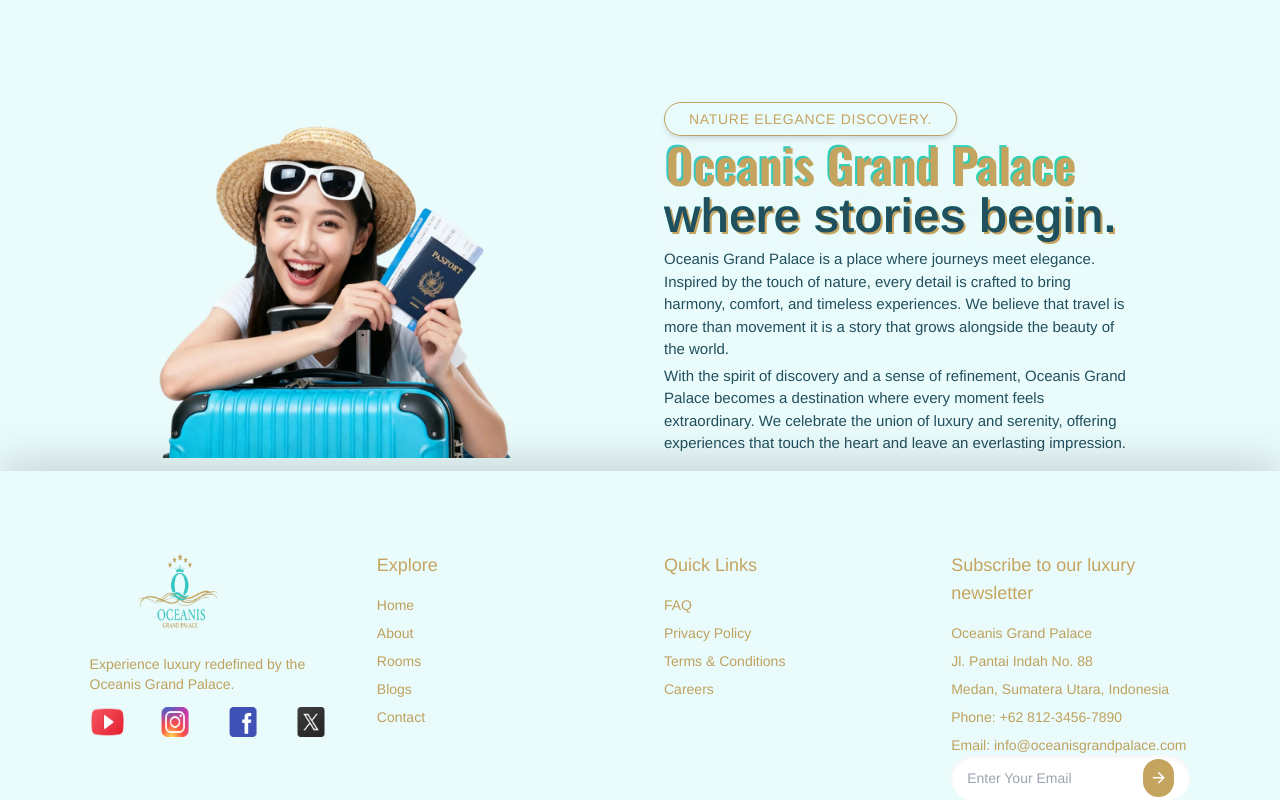
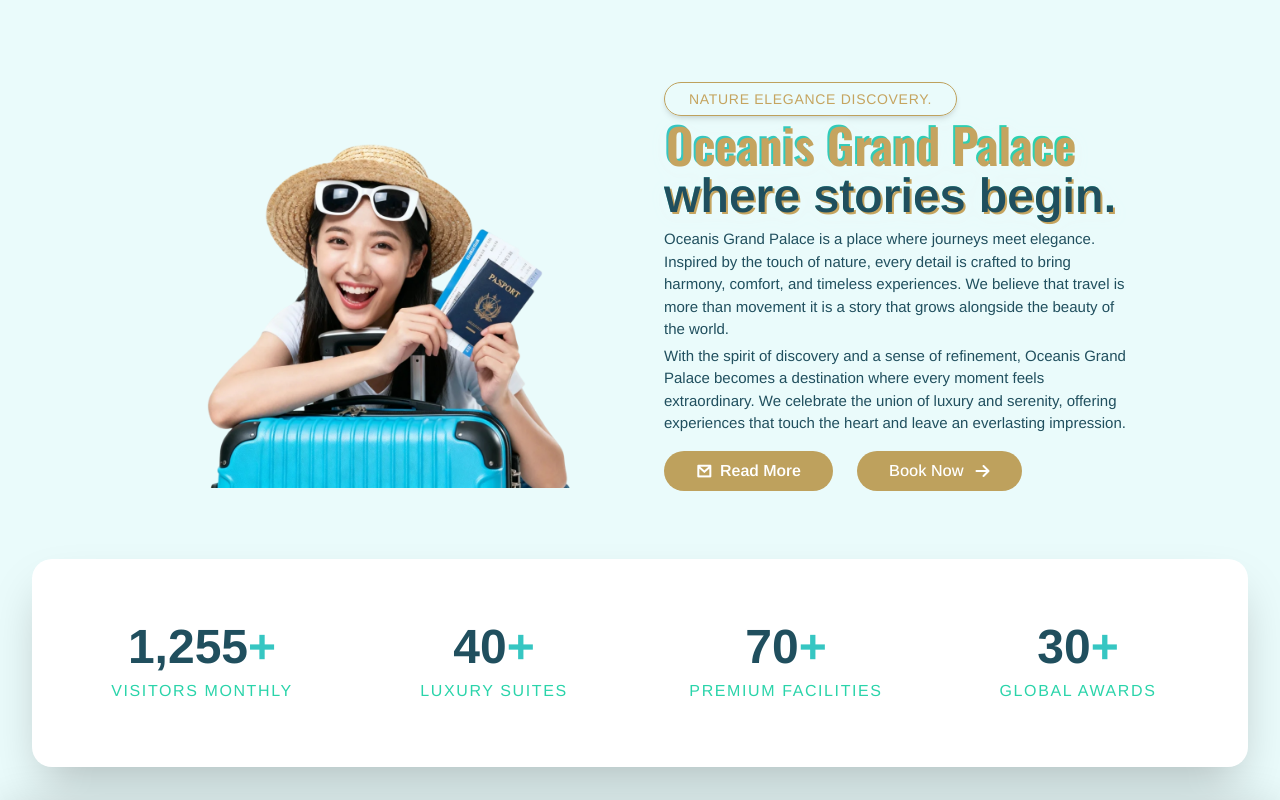
Before and after one commit to YogasWara18/Oceanis-Grand-Palace, a React (Vite) app: page /about in a window 1280 px wide. Shown: the part 2120-2920 px from the top of the page. Built offline with nearby package versions, Linux system fonts and the light colour scheme.

Commit message:
update services

```diff
--- a/src/App.jsx
+++ b/src/App.jsx
@@ -4,6 +4,7 @@ import Index from '../src/Components/Pages/Index';
 import Footer from './Components/Footer/Footer';
 import Copyright from './Components/Footer/Copyright';
 import About from './Components/Pages/About';
+import Services from './Components/Pages/Services';
 
 function App() {
   return (
@@ -12,6 +13,7 @@ function App() {
       <Routes>
         <Route path="/" element={<Index />} />
         <Route path="/about" element={<About />} />
+        <Route path="/services" element={<Services />} />
       </Routes>
       <Footer/>
       <Copyright/>
--- a/src/Components/Pages/About.jsx
+++ b/src/Components/Pages/About.jsx
@@ -139,11 +139,17 @@ function About() {
           <div className="flex justify-center lg:justify-start relative">
             <img
               src={heroImg}
-              className="w-full max-w-md object-contain"
               alt="Hero-about-image"
+              className="
+      w-full max-w-xs sm:max-w-sm md:max-w-md lg:max-w-lg
+      object-contain
+      -translate-y-6 sm:-translate-y-8 md:translate-y-1
+      translate-x-9 sm:translate-x-4 md:translate-x-9 lg:translate-x-12
+    "
             />
           </div>
-          <div className="text-[var(--color-text)] -mt-30 text-center lg:text-left">
+
+          <div className="text-[var(--color-text)]  text-center lg:text-left -translate-y-5">
             <span
               className="rounded-full px-4 sm:px-6 py-2 font-bricolage tracking-wider text-xs sm:text-sm uppercase
                      bg-[var(--prim-light)] text-[var(--text-color)] border border-[var(--text-light)] shadow-md"
@@ -163,11 +169,90 @@ function About() {
               </span>
             </h2>
             <p className="text-[var(--color-text)] text-[15px] mb-1 mt-7">
-              Oceanis Grand Palace is a place where journeys meet elegance. Inspired by the touch of nature, every detail is crafted to bring harmony, comfort, and timeless experiences. We believe that travel is more than movement it is a story that grows alongside the beauty of the world.
+              Oceanis Grand Palace is a place where journeys meet elegance.
+              Inspired by the touch of nature, every detail is crafted to bring
+              harmony, comfort, and timeless experiences. We believe that travel
+              is more than movement it is a story that grows alongside the
+              beauty of the world.
             </p>
-             <p className="text-[var(--color-text)] text-[15px] mb-4">
-             With the spirit of discovery and a sense of refinement, Oceanis Grand Palace becomes a destination where every moment feels extraordinary. We celebrate the union of luxury and serenity, offering experiences that touch the heart and leave an everlasting impression.
+            <p className="text-[var(--color-text)] text-[15px] mb-4">
+              With the spirit of discovery and a sense of refinement, Oceanis
+              Grand Palace becomes a destination where every moment feels
+              extraordinary. We celebrate the union of luxury and serenity,
+              offering experiences that touch the heart and leave an everlasting
+              impression.
             </p>
+            <div className="flex flex-col sm:flex-row items-center sm:items-start md:items-center gap-4 sm:gap-6">
+              <button
+                className="bg-[var(--text-light)] text-white font-semibold
+               px-5 sm:px-6 md:px-8 py-2 rounded-full
+               transition transform hover:scale-105
+               flex items-center gap-2 text-sm sm:text-base"
+              >
+                <i className="ri-mail-line"></i> Read More
+              </button>
+
+              <button
+                className="px-5 sm:px-7 md:px-8 py-2 rounded-full font-medium
+               flex items-center gap-2 sm:gap-3
+               bg-[var(--text-light)] text-white
+               transition duration-500 overflow-hidden group
+               transform hover:scale-105 hover:shadow-lg
+               text-sm sm:text-base"
+              >
+                Book Now <i className="fa-solid fa-arrow-right"></i>
+              </button>
+            </div>
+          </div>
+        </div>
+      </div>
+
+      <div className="bg-[var(--prim-light)] py-12 w-full">
+        <div className="w-full lg:w-[95%] mx-auto py-12 px-6 sm:px-10 bg-white rounded-[20px] shadow-2xl relative z-[10]">
+          <div className="grid grid-cols-1 sm:grid-cols-2 md:grid-cols-4 gap-8 text-center">
+            {/* Card 1 */}
+            <div className="group transition transform hover:scale-105 hover:shadow-[0_0_25px_var(--primary-color)] rounded-xl p-4">
+              <h3 className="text-4xl sm:text-5xl font-bold text-[var(--color-text)] mb-2">
+                <CountUp end={1255} duration={2.5} />
+                <span className="text-[var(--primary-color)]">+</span>
+              </h3>
+              <p className="uppercase text-sm sm:text-base tracking-widest text-[var(--secondary-color)]">
+                Visitors Monthly
+              </p>
+            </div>
+
+            {/* Card 2 */}
+            <div className="group transition transform hover:scale-105 hover:shadow-[0_0_25px_var(--primary-color)] rounded-xl p-4">
+              <h3 className="text-4xl sm:text-5xl font-bold text-[var(--color-text)] mb-2">
+                <CountUp end={40} duration={2.5} />
+                <span className="text-[var(--primary-color)]">+</span>
+              </h3>
+              <p className="uppercase text-sm sm:text-base tracking-widest text-[var(--secondary-color)]">
+                Luxury Suites
+              </p>
+            </div>
+
+            {/* Card 3 */}
+            <div className="group transition transform hover:scale-105 hover:shadow-[0_0_25px_var(--primary-color)] rounded-xl p-4">
+              <h3 className="text-4xl sm:text-5xl font-bold text-[var(--color-text)] mb-2">
+                <CountUp end={70} duration={2.5} />
+                <span className="text-[var(--primary-color)]">+</span>
+              </h3>
+              <p className="uppercase text-sm sm:text-base tracking-widest text-[var(--secondary-color)]">
+                Premium Facilities
+              </p>
+            </div>
+
+            {/* Card 4 */}
+            <div className="group transition transform hover:scale-105 hover:shadow-[0_0_25px_var(--primary-color)] rounded-xl p-4">
+              <h3 className="text-4xl sm:text-5xl font-bold text-[var(--color-text)] mb-2">
+                <CountUp end={30} duration={2.5} />
+                <span className="text-[var(--primary-color)]">+</span>
+              </h3>
+              <p className="uppercase text-sm sm:text-base tracking-widest text-[var(--secondary-color)]">
+                Global Awards
+              </p>
+            </div>
           </div>
         </div>
       </div>
--- a/src/Components/Pages/Services.jsx
+++ b/src/Components/Pages/Services.jsx
@@ -0,0 +1,18 @@
+import React from 'react';
+import serviceImg from "../../assets/Service-image.png";
+
+function Services() {
+  return (
+    <>
+      <div className="section-banner relative flex items-center justify-center">
+              <img
+                src={serviceImg}
+                alt="Section-about"
+                className="w-full h-auto object-cover"
+              />
+              </div>
+    </>
+  )
+}
+
+export default Services
```
Also changed, not shown: src/assets/Service-image.png (added).
